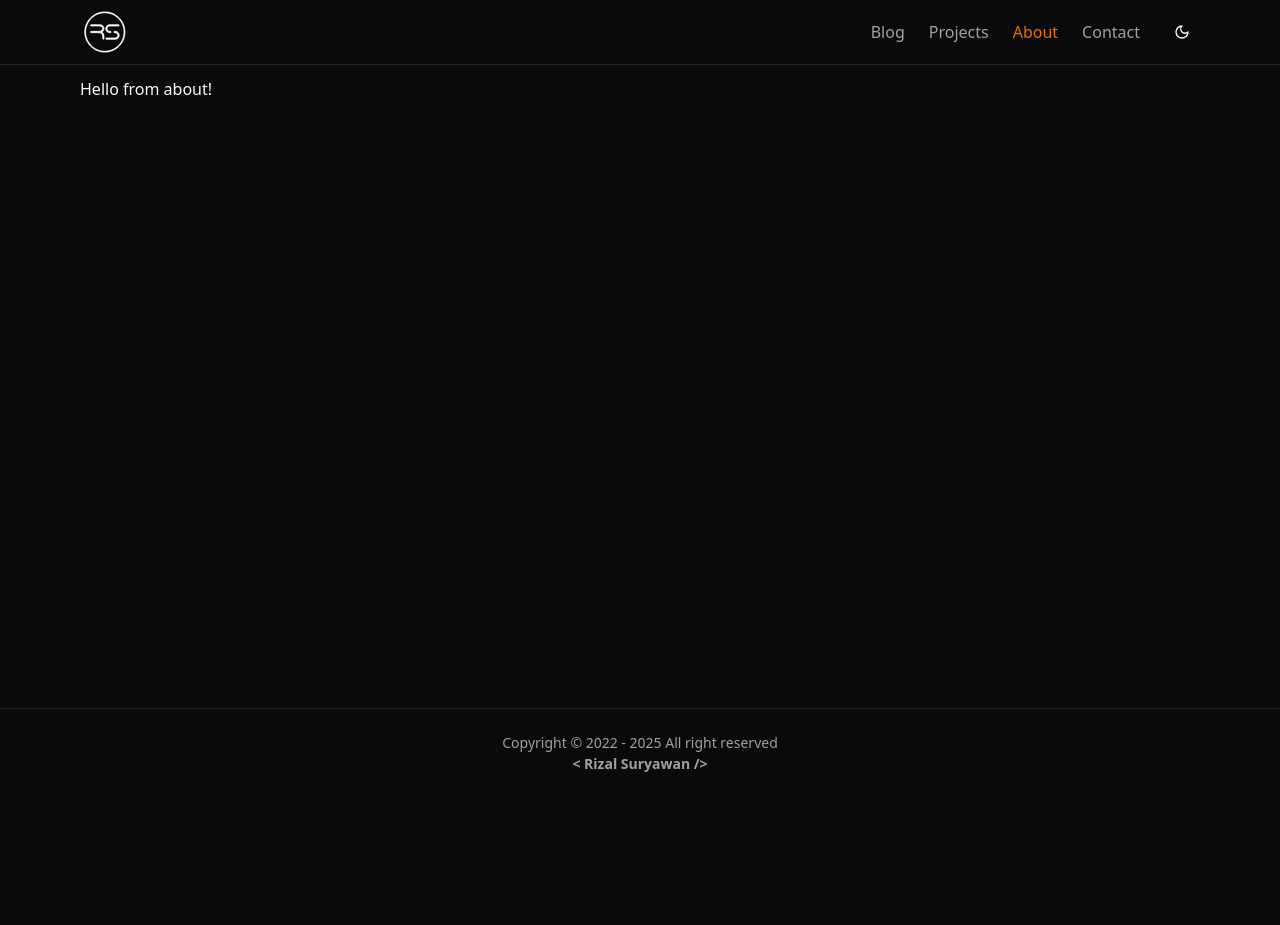
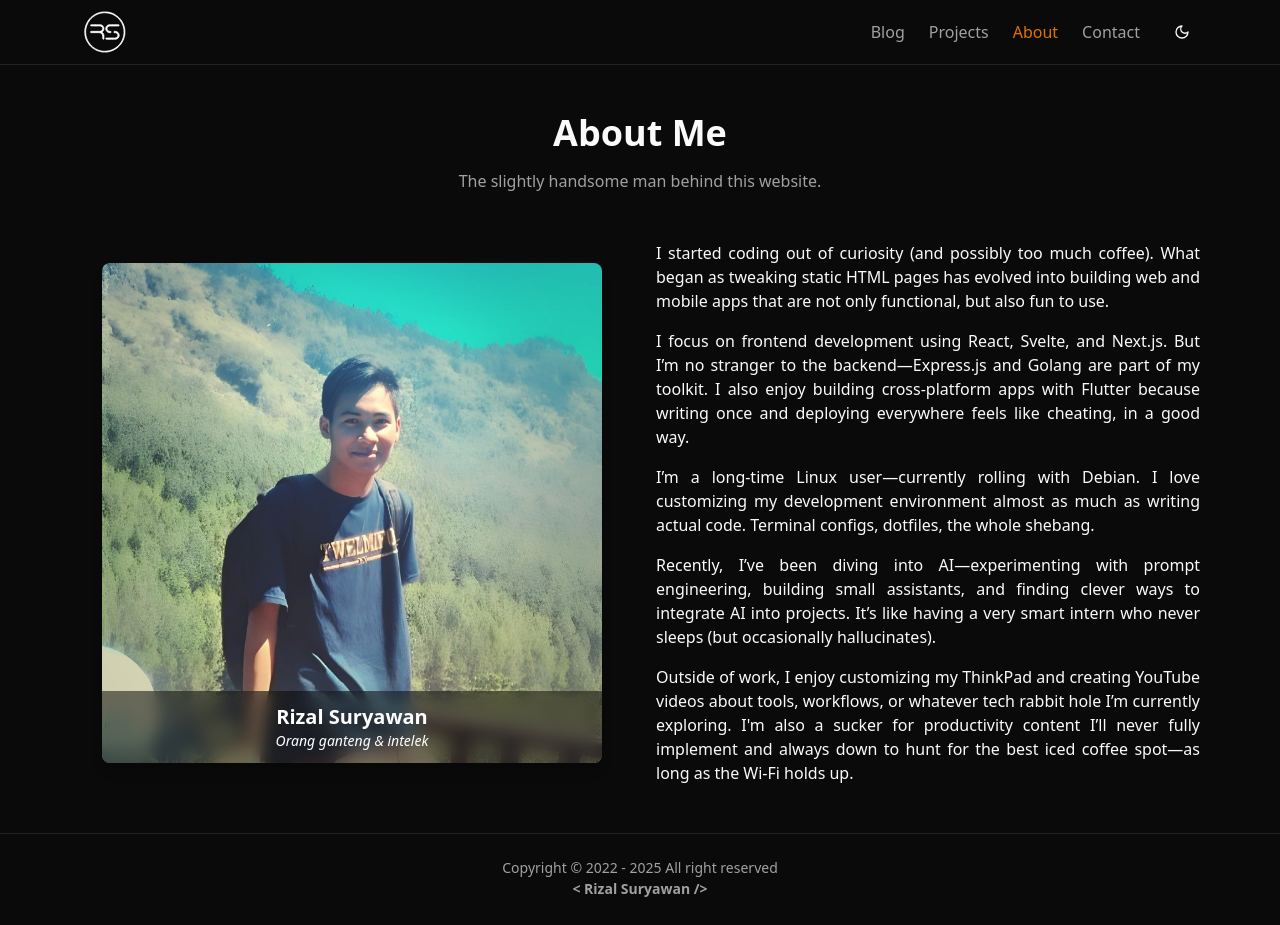
Before and after one commit to zalwan/rizal.deno.dev, a Next.js app: page /about in a window 1280 px wide. Before the commit the page ends 800 px from the top, so only its background shows below. Built offline with nearby package versions, Linux system fonts and the light colour scheme.

Commit message:
feat: Implement changes to improve code efficiency and readability

```diff
--- a/src/app/about/page.tsx
+++ b/src/app/about/page.tsx
@@ -1,7 +1,71 @@
+import Image from "next/image";
+
 export default async function Page() {
   return (
-    <div className="wrapper px-4 py-3">
-      <h1>Hello from about!</h1>
+    <div className="wrapper px-4 py-8 md:py-12">
+      <section className="mx-auto max-w-6xl">
+        <div className="mb-12 text-center">
+          <h1 className="mb-4 text-3xl font-bold md:text-4xl">About Me</h1>
+          <p className="text-muted-foreground mx-auto max-w-2xl">
+            The slightly handsome man behind this website.
+          </p>
+        </div>
+
+        <div className="grid grid-cols-1 gap-8 md:grid-cols-2">
+          <div className="flex items-center justify-center">
+            <div className="relative h-fit w-fit">
+              <Image
+                src="/img/rizal-img.png"
+                alt="Rizal S"
+                width={500}
+                height={500}
+                className="rounded-md object-cover shadow-lg"
+                loading="lazy"
+              />
+              <div className="absolute bottom-0 left-0 flex w-full rounded-b-md bg-black/50 backdrop-blur-sm">
+                <div className="w-full px-6 py-3 text-center text-white">
+                  <h2 className="text-xl font-semibold">Rizal Suryawan</h2>
+                  <p className="text-sm italic">Orang ganteng & intelek</p>
+                </div>
+              </div>
+            </div>
+          </div>
+
+          <div className="space-y-4 text-justify">
+            <p>
+              I started coding out of curiosity (and possibly too much coffee).
+              What began as tweaking static HTML pages has evolved into building
+              web and mobile apps that are not only functional, but also fun to
+              use.
+            </p>
+            <p>
+              I focus on frontend development using React, Svelte, and Next.js.
+              But I’m no stranger to the backend—Express.js and Golang are part
+              of my toolkit. I also enjoy building cross-platform apps with
+              Flutter because writing once and deploying everywhere feels like
+              cheating, in a good way.
+            </p>
+            <p>
+              I’m a long-time Linux user—currently rolling with Debian. I love
+              customizing my development environment almost as much as writing
+              actual code. Terminal configs, dotfiles, the whole shebang.
+            </p>
+            <p>
+              Recently, I’ve been diving into AI—experimenting with prompt
+              engineering, building small assistants, and finding clever ways to
+              integrate AI into projects. It’s like having a very smart intern
+              who never sleeps (but occasionally hallucinates).
+            </p>
+            <p>
+              Outside of work, I enjoy customizing my ThinkPad and creating
+              YouTube videos about tools, workflows, or whatever tech rabbit
+              hole I’m currently exploring. I'm also a sucker for productivity
+              content I’ll never fully implement and always down to hunt for the
+              best iced coffee spot—as long as the Wi-Fi holds up.
+            </p>
+          </div>
+        </div>
+      </section>
     </div>
   );
 }
```
Also changed, not shown: public/img/rizal-img.png (added).
